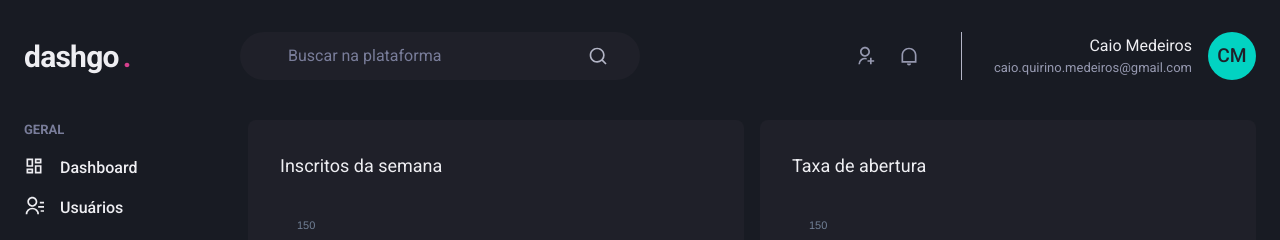
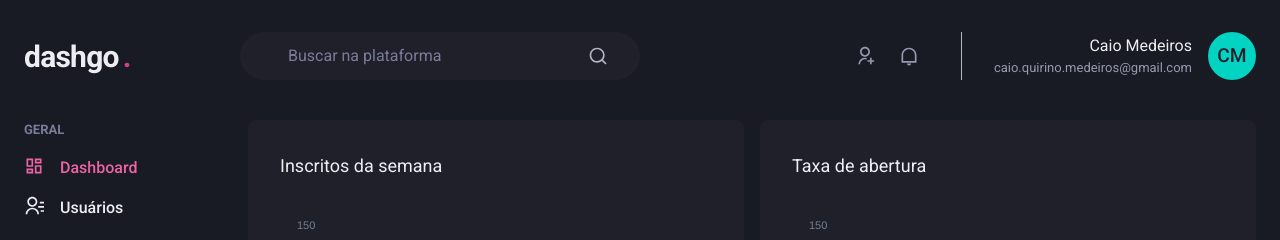
Before and after one commit to CaioQuirinoMedeiros/dashgo, a Next.js app: page /dashboard in a window 1280 px wide. Shown: the top 240 px of the page. Built offline with nearby package versions, Linux system fonts and the light colour scheme.

Commit message:
Links working properly

```diff
--- /dev/null
+++ b/src/components/ActiveLink.tsx
@@ -0,0 +1,32 @@
+import * as React from 'react'
+import Link, { LinkProps } from 'next/link'
+import { useRouter } from 'next/dist/client/router'
+
+interface ActiveLinkProps extends LinkProps {
+  children: React.ReactElement
+  shouldMatchExactHref?: boolean
+}
+
+export function ActiveLink(props: ActiveLinkProps) {
+  const { children, href, as, shouldMatchExactHref = false, ...rest } = props
+
+  const { asPath } = useRouter()
+
+  const isActive = React.useMemo(() => {
+    if (shouldMatchExactHref) {
+      return asPath === href || asPath === as
+    } else {
+      return (
+        asPath.startsWith(href?.toString()) || asPath.startsWith(as?.toString())
+      )
+    }
+  }, [shouldMatchExactHref, asPath, href, as])
+
+  return (
+    <Link href={href} as={as} {...rest}>
+      {React.cloneElement(children, {
+        color: isActive ? 'pink.400' : 'gray.50'
+      })}
+    </Link>
+  )
+}
--- a/src/components/Header/NotificationsNav.tsx
+++ b/src/components/Header/NotificationsNav.tsx
@@ -1,4 +1,4 @@
-import { Icon, IconButton, HStack } from '@chakra-ui/react'
+import { Icon, IconButton, HStack, Tooltip } from '@chakra-ui/react'
 import { RiNotificationLine, RiUserAddLine } from 'react-icons/ri'
 
 export function NotificationsNav() {
@@ -11,18 +11,22 @@ export function NotificationsNav() {
       color={'gray.300'}
       borderRightWidth={1}
     >
+      <Tooltip label='Adicionar usuário' placement='bottom'>
         <IconButton
           aria-label='Adicionar usuário'
           variant='ghost'
           borderRadius='full'
           icon={<Icon as={RiUserAddLine} fontSize='20' />}
         />
+      </Tooltip>
+      <Tooltip label='Notificações' placement='bottom'>
         <IconButton
           aria-label='Notificações'
           variant='ghost'
           borderRadius='full'
           icon={<Icon as={RiNotificationLine} fontSize='20' />}
         />
+      </Tooltip>
     </HStack>
   )
 }
--- a/src/components/Sidebar/NavLink.tsx
+++ b/src/components/Sidebar/NavLink.tsx
@@ -1,5 +1,6 @@
-import { Box, Stack, Text, Icon, Link, LinkProps } from '@chakra-ui/react'
-import { RiContactsLine, RiDashboardLine } from 'react-icons/ri'
+import { Text, Icon, Link as ChakraLink, LinkProps } from '@chakra-ui/react'
+import Link from 'next/link'
+import { ActiveLink } from '../ActiveLink'
 
 interface NavLinkProps extends LinkProps {
   icon: React.ElementType
@@ -7,14 +8,16 @@ interface NavLinkProps extends LinkProps {
 }
 
 export function NavLink(props: NavLinkProps) {
-  const { icon, children, ...rest } = props
+  const { icon, children, href, ...rest } = props
 
   return (
-    <Link display='flex' align='center' {...rest}>
-      <Icon as={icon} fontSize='20' />
-      <Text ml='4' fontWeight='medium'>
-        {children}
-      </Text>
-    </Link>
+    <ActiveLink href={href} passHref>
+      <ChakraLink display='flex' align='center' {...rest}>
+        <Icon as={icon} fontSize='20' />
+        <Text ml='4' fontWeight='medium'>
+          {children}
+        </Text>
+      </ChakraLink>
+    </ActiveLink>
   )
 }
--- a/src/components/Sidebar/SidebarNav.tsx
+++ b/src/components/Sidebar/SidebarNav.tsx
@@ -13,13 +13,13 @@ export function SidebarNav() {
   return (
     <Stack spacing='12' align='flex-start'>
       <NavSection title='GERAL'>
-        <NavLink icon={RiDashboardLine}>Dashboard</NavLink>
-        <NavLink icon={RiContactsLine}>Usuários</NavLink>
+        <NavLink icon={RiDashboardLine} href="/dashboard">Dashboard</NavLink>
+        <NavLink icon={RiContactsLine} href="/users">Usuários</NavLink>
       </NavSection>
 
       <NavSection title='AUTOMAÇÃO'>
-        <NavLink icon={RiInputMethodLine}>Formulários</NavLink>
-        <NavLink icon={RiGitMergeLine}>Automação</NavLink>
+        <NavLink icon={RiInputMethodLine} href="/form">Formulários</NavLink>
+        <NavLink icon={RiGitMergeLine} href="/automation">Automação</NavLink>
       </NavSection>
     </Stack>
   )
--- a/src/pages/users/index.tsx
+++ b/src/pages/users/index.tsx
@@ -19,6 +19,7 @@ import {
   MenuItem,
   useBreakpointValue
 } from '@chakra-ui/react'
+import Link from 'next/link'
 import {
   RiAddLine,
   RiEraserFill,
@@ -46,6 +47,7 @@ export default function UsersList() {
               Usuários
             </Heading>
 
+            <Link href={'/users/create'} passHref>
               <Button
                 as='a'
                 size='sm'
@@ -56,6 +58,7 @@ export default function UsersList() {
               >
                 Criar novo
               </Button>
+            </Link>
           </Flex>
 
           <Table colorScheme='whiteAlpha'>
```
Also changed, not shown: src/pages/users/create.tsx (+10 -20 lines). Lines whose indentation alone changed are shown as unchanged.
